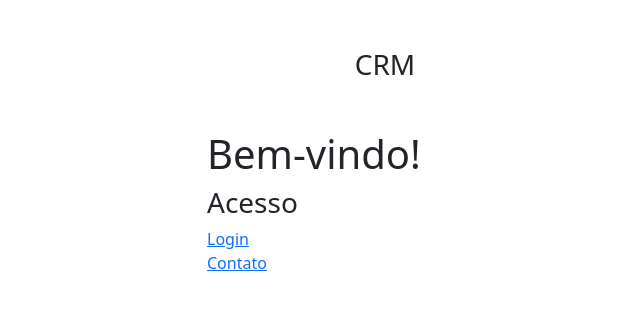
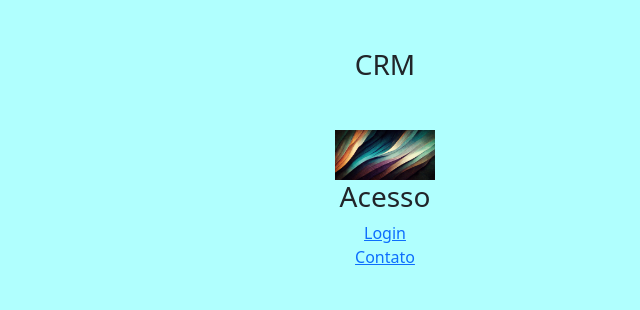
Before and after one commit to DaviPenso/crm, a PHP site: page / in a window 1280 px wide. Shown: the top 310 px of the page, without its empty margins (255-895 px from the left). Run offline with PHP 8.4, Linux system fonts and the light colour scheme.

Commit message:
feat:Styles em Index

```diff
--- a/index.php
+++ b/index.php
@@ -9,7 +9,7 @@
         integrity="sha384-4bw+/aepP/YC94hEpVNVgiZdgIC5+VKNBQNGCHeKRQN+PtmoHDEXuppvnDJzQIu9" crossorigin="anonymous">
 </head>
 
-<body>
+<body style="background-color: #b0fffe">
     <div class="panel panel-default mt-5" id="panel-title">
         <div class="panel-body text-center">
             <h3>CRM</h3>
@@ -17,8 +17,8 @@
     </div>
     <div class="container mt-5">
         <main class="row">
-            <div class="col-4 m-auto">
-                <h1>Bem-vindo!</h1>
+            <div class="col-4 m-auto text-center">
+                <img center src="assets/img/wallpaper_colorido_639x390.jpg" width="100" height="50">
                 <h3>Acesso</h3>
                 <div>
                     <a href="./login.php">Login</a>
--- a/login.php
+++ b/login.php
@@ -8,7 +8,7 @@
     <link href="https://cdn.jsdelivr.net/npm/bootstrap@5.3.1/dist/css/bootstrap.min.css" rel="stylesheet" integrity="sha384-4bw+/aepP/YC94hEpVNVgiZdgIC5+VKNBQNGCHeKRQN+PtmoHDEXuppvnDJzQIu9" crossorigin="anonymous">
 </head>
 
-<body>
+<body style="background-color: #f6fc7e">
     <div class="panel panel-default mt-5" id="panel-title">
         <div class="panel-body text-center">
             <h3>Login de Usuários</h3>
```
Also changed, not shown: assets/img/wallpaper_colorido_639x390.jpg (added).
